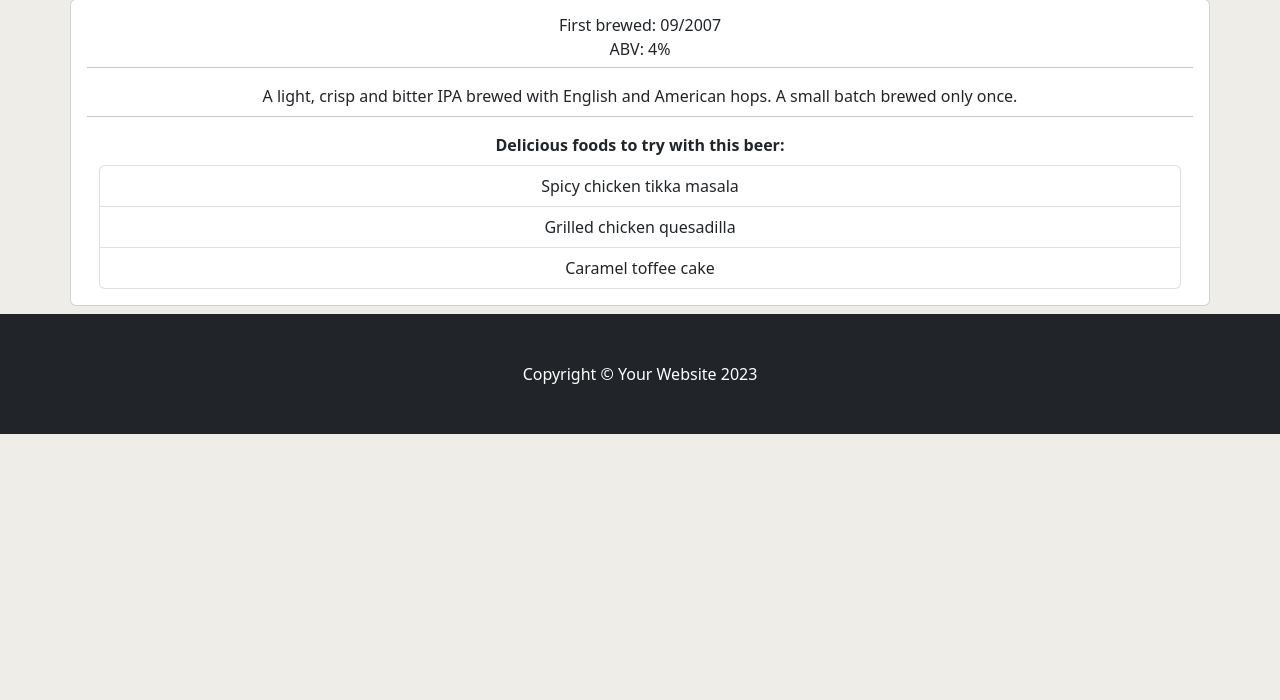
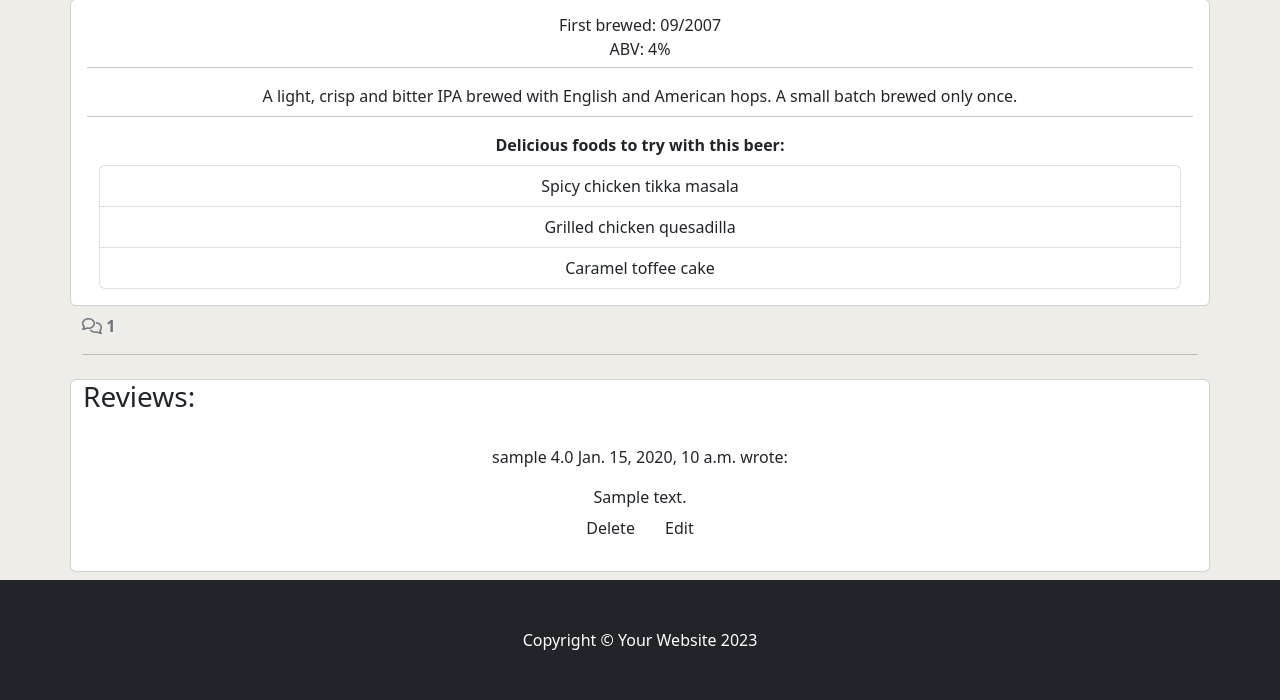
Before and after one commit to jfpaliga/hop-topic, a Django app: page /1/ in a window 1280 px wide. Shown: the part 769-1469 px from the top of the page. Before the commit the page ends 1203 px from the top, so only its background shows below. Run offline with Django 4.2, Linux system fonts and the light colour scheme; a user stored in the database is signed in; data comes from the database, SQL or seed files in the repository; tables that the repository leaves empty hold one stand-in row (values such as "Sample post"); some libraries are stand-ins or nearby versions.

Commit message:
Add review model and add review section into beer_detail.html, needs further styling

```diff
--- a/catalog/models.py
+++ b/catalog/models.py
@@ -1,4 +1,5 @@
 from django.db import models
+from django.contrib.auth.models import User
 
 # Create your models here.
 class Beer(models.Model):
@@ -15,3 +16,25 @@ class Beer(models.Model):
 
     def __str__(self):
         return f"{self.name}"
+
+
+class Review(models.Model):
+    """
+    Stores a single review on a beer related to :model:`auth.User`
+    and :model:`catalog.Beer`.
+    """
+    beer = models.ForeignKey(
+        Beer, on_delete=models.CASCADE, related_name="reviews")
+    author = models.ForeignKey(
+        User, on_delete=models.CASCADE, related_name="reviewer")
+    rating = models.DecimalField(max_digits=2, decimal_places=1)
+    body = models.TextField()
+    is_approved = models.BooleanField(default=False)
+    created_on = models.DateTimeField(auto_now_add=True)
+    updated_on = models.DateTimeField(auto_now=True)
+
+    class Meta:
+        ordering = ["created_on"]
+
+    def __str__(self):
+        return f"Review of {self.beer.name}: {self.rating} by {self.author}"
--- a/catalog/templates/catalog/beer_detail.html
+++ b/catalog/templates/catalog/beer_detail.html
@@ -1,9 +1,9 @@
 {% extends "base.html" %}
 {% load static %}
 
+
 {% block content %}
 
-<div class="masthead">
 <div class="container text-center">
     <div class="row g-0">
         <div class="col-md-12">
@@ -38,6 +38,51 @@
         </div>
     </div>
 </div>
+<div class="container">
+    <div class="row">
+        <div class="col-12">
+            <strong class="text-secondary">
+                <i class="far fa-comments"></i> {{ reviews_count }}
+            </strong>
+        </div>
+    </div>
+    <div class="col-12">
+        <hr>
+    </div>
+    <div class="row">
+        <div class="card mt-2 mb-2">
+            <h3>Reviews:</h3>
+            <div class="card-body text-center">
+                {% for review in reviews %}
+                <div class="p-2 reviews
+                {% if not review.is_approved and review.author == user %}
+                faded{% elif not review.is_approved %} d-none{% endif %}">
+                    <p class="font-weight-bold">
+                        {{ review.author }}
+                        <span>
+                            {{ review.rating }}
+                        </span>
+                        <span class="font-weight-normal">
+                        {{ review.created_on }}
+                        </span> wrote:
+                    </p>
+                <div id="review{{ review.id }}">
+                    {{ review.body | safe }}
+                </div>
+                {% if not review.is_approved and review.author == user %}
+                <p class="approval">
+                    This review is awaiting approval
+                </p>
+                {% endif %}
+                {% if user.is_authenticated and review.author == user %}
+                <button class="btn btn-delete" data-comment_id="{{ review.id }}">Delete</button>
+                <button class="btn btn-edit" data-comment_id="{{ review.id }}">Edit</button>
+                {% endif %}
+                </div>
+                {% endfor %}
+            </div>
+        </div>
+    </div>
 </div>
 
 {% endblock %}
--- a/catalog/views.py
+++ b/catalog/views.py
@@ -1,6 +1,6 @@
 from django.shortcuts import render, get_object_or_404
 from django.views import generic
-from .models import Beer
+from .models import Beer, Review
 
 # Create your views here.
 class BeerList(generic.ListView):
@@ -22,9 +22,13 @@ def beer_detail(request, id):
 
     queryset = Beer.objects.all()
     beer = get_object_or_404(queryset, id=id)
+    reviews = beer.reviews.all().order_by("-created_on")
+    reviews_count = beer.reviews.filter(is_approved=True).count()
 
     return render(
         request,
         "catalog/beer_detail.html",
-        {"beer": beer,},
+        {"beer": beer,
+         "reviews": reviews,
+         "reviews_count": reviews_count},
     )
```
Also changed, not shown: catalog/admin.py (+10 -1 lines), catalog/migrations/0002_review.py (added). Lines whose indentation alone changed are shown as unchanged.
